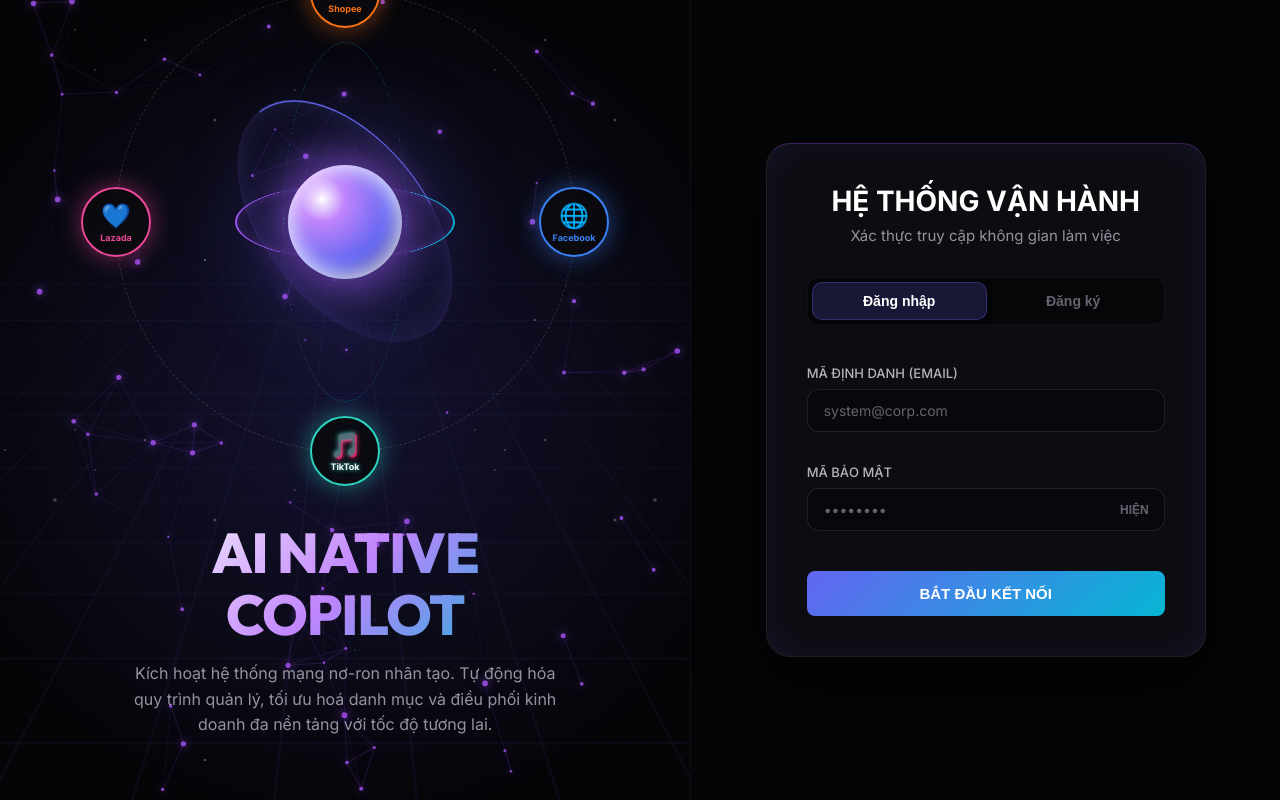
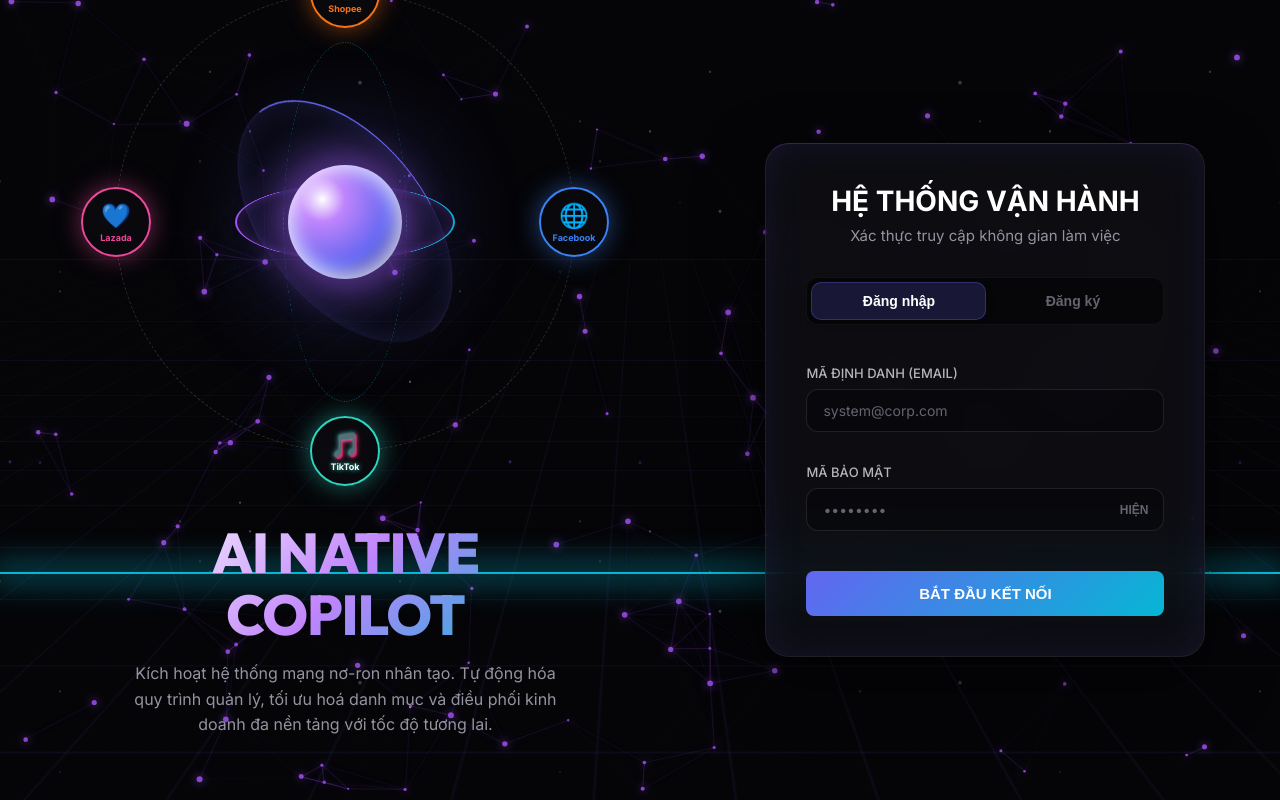
Before and after one commit to Yhucyor/startup-review, a Next.js app in the folder frontend/: page / in a window 1280 px wide. Built offline with nearby package versions, Linux system fonts and the light colour scheme.

Commit message:
style: expand star background and particle effect to cover full screen

```diff
--- a/frontend/src/app/page.module.css
+++ b/frontend/src/app/page.module.css
@@ -3,6 +3,7 @@
   min-height: 100vh;
   background: #050508; /* Very dark blue/black */
   overflow: hidden;
+  position: relative;
 }
 
 .introSection {
@@ -13,8 +14,8 @@
   align-items: center;
   position: relative;
   padding: 40px;
-  background: radial-gradient(circle at 50% 50%, rgba(30, 27, 75, 0.6) 0%, #050508 80%);
-  border-right: 1px solid rgba(255, 255, 255, 0.03);
+  background: transparent;
+  border-right: none;
   overflow: hidden;
 }
 
@@ -301,7 +302,7 @@
   padding: 40px;
   position: relative;
   z-index: 10;
-  background: #050508;
+  background: transparent;
 }
 
 /* Auth Card refinements for Sci-Fi look */
--- a/frontend/src/app/page.tsx
+++ b/frontend/src/app/page.tsx
@@ -37,8 +37,7 @@ export default function AuthPage() {
   return (
     <div className={styles.container}>
 
-      {/* Left side: Futuristic Sci-Fi Intro */}
-      <div className={styles.introSection}>
+      {/* Full Screen Background Effects */}
       <Particles />
       <div className={styles.starsContainer}>
         <div className={styles.stars}></div>
@@ -47,6 +46,9 @@ export default function AuthPage() {
       </div>
       <div className={styles.gridOverlay}></div>
       <div className={styles.scanner}></div>
+
+      {/* Left side: Futuristic Sci-Fi Intro */}
+      <div className={styles.introSection}>
 
         {/* Holographic AI Core Effect */}
         <div className={styles.aiCore}>
```
Lines whose indentation alone changed are shown as unchanged.
